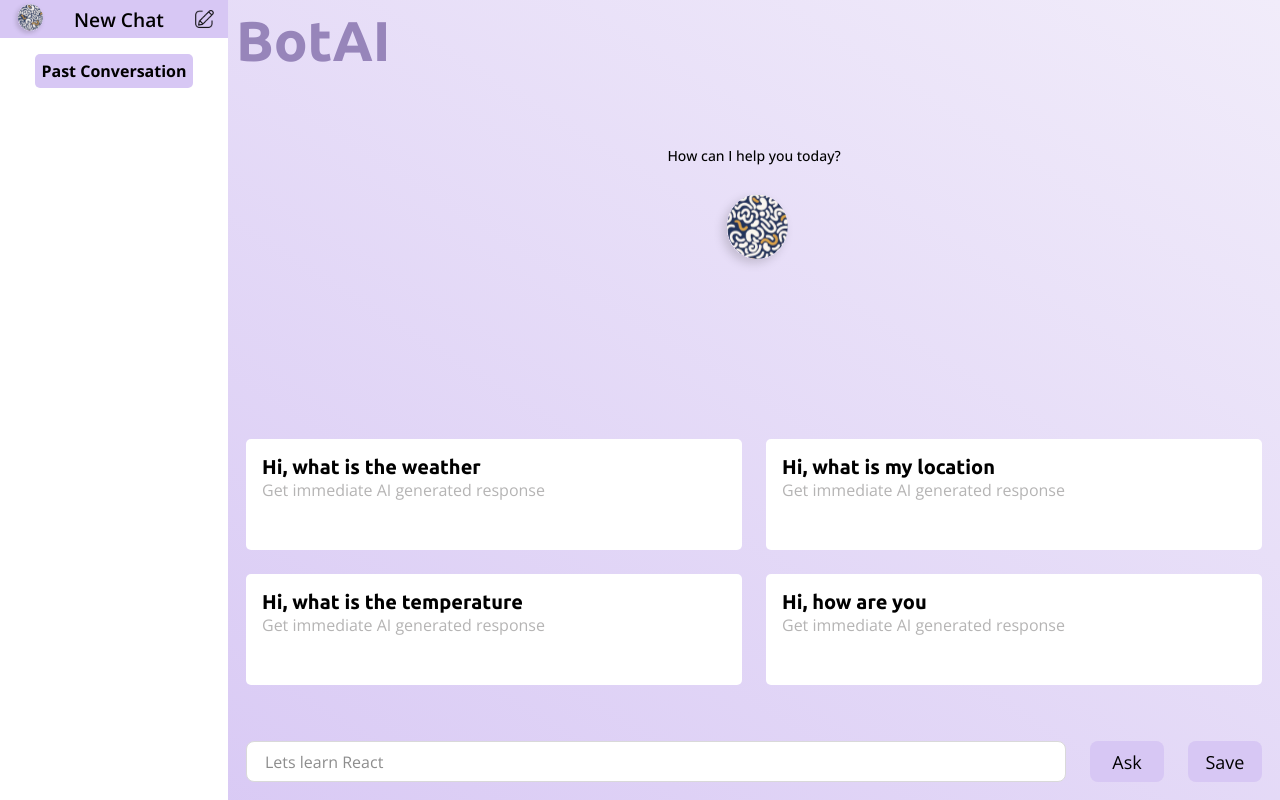
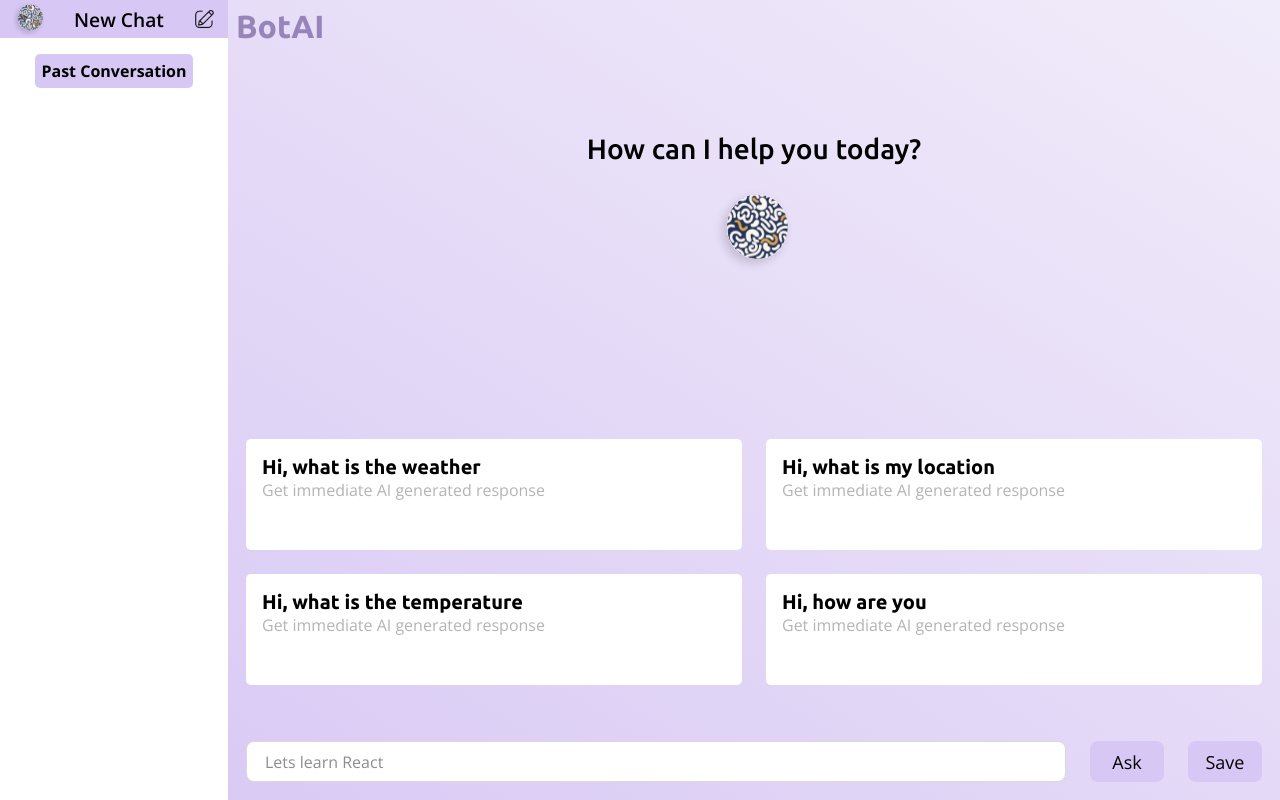
Before and after one commit to Viv-ek-Thak-ur/XBot-AI, a React (Vite) app: page / in a window 1280 px wide. Built offline with nearby package versions, Linux system fonts and the light colour scheme.

Commit message:
ChatBot Functionality -  chat and chat history

```diff
--- a/src/Components/ChatInput/ChatInput.module.css
+++ b/src/Components/ChatInput/ChatInput.module.css
@@ -33,7 +33,7 @@
 }
 
 .btn:hover {
-  background-color: #000;
+  background-color: #c7b0f0;
 }
 @media (max-width: 430px) {
   .chatInput {
--- a/src/Components/Hero/Hero.jsx
+++ b/src/Components/Hero/Hero.jsx
@@ -5,7 +5,7 @@ import styles from "./Hero.module.css";
 export default function Hero(){
     return(
         <section className={styles.hero}>
-            <p>How can I help you today?</p>
+            <h1>How can I help you today?</h1>
         <img src={Logo} alt="Logo"  className={styles.logo}/>
 
         </section>
--- a/src/Components/Hero/Hero.module.css
+++ b/src/Components/Hero/Hero.module.css
@@ -10,8 +10,8 @@
   margin-top: 24px;
 }
 
-.hero p {
-  font-size: 14px;
+.hero h1 {
+  font-size: 28px;
   font-weight: 500;
   text-align: center;
 }
--- a/src/Pages/HistoryPage/HistoryPage.jsx
+++ b/src/Pages/HistoryPage/HistoryPage.jsx
@@ -1,10 +1,14 @@
-import { Link } from "react-router-dom";
+import styles from "./HistoryPage.module.css";
+import { useState, useEffect } from "react";
 
-export default function HistoryPage(){
-    return(
-        <>
-        <div>History Page</div>
-        <Link to="/">Home</Link>
-        </>
-    );
+export default function HistoryPage() {
+  const [savedChats, setSavedChats] = useState([]);
+
+  useEffect(() => {
+    const chats = JSON.parse(localStorage.getItem("chatHistory")) || [];
+    setSavedChats(chats);
+  },[]);
+
+  console.log(savedChats);
+  return <div>History</div>;
 }
--- a/src/Pages/HomePage/HomePage.jsx
+++ b/src/Pages/HomePage/HomePage.jsx
@@ -31,11 +31,22 @@ export default function HomePage() {
   };
 
   const handleSave = () => {
-    if(message.length === 0) return ;
+    if (message.length === 0) return;
 
-    const savedChats = JSON.parse(localStorage.getItem("chatHistory")) || [] ;
-  }
+    const savedChats = JSON.parse(localStorage.getItem("chatHistory")) || [];
 
+    const currentChat = {
+      id: crypto.randomUUID(),
+      createdAt: Date.now(),
+      message,
+    };
+
+    savedChats.push(currentChat);
+
+    localStorage.setItem("chatHistory", JSON.stringify(savedChats));
+
+    alert("Chat Saved");
+  };
 
   return (
     <>
--- a/src/Pages/HomePage/HomePage.module.css
+++ b/src/Pages/HomePage/HomePage.module.css
@@ -23,8 +23,8 @@
 }
 .rightHeader{
     padding: 8px;
-    font-size: 28px;
-    font-weight: 700;
+    font-size: 16px;
+    font-weight: 500;
     color: #9785BA;
 }
 .left{
```
Also changed, not shown: src/Pages/HistoryPage/HistoryPage.module.css (added).
